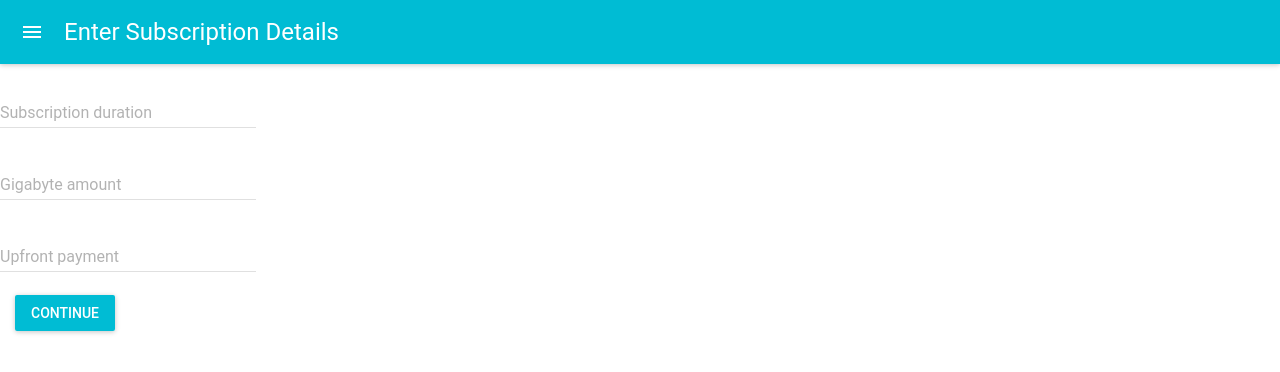
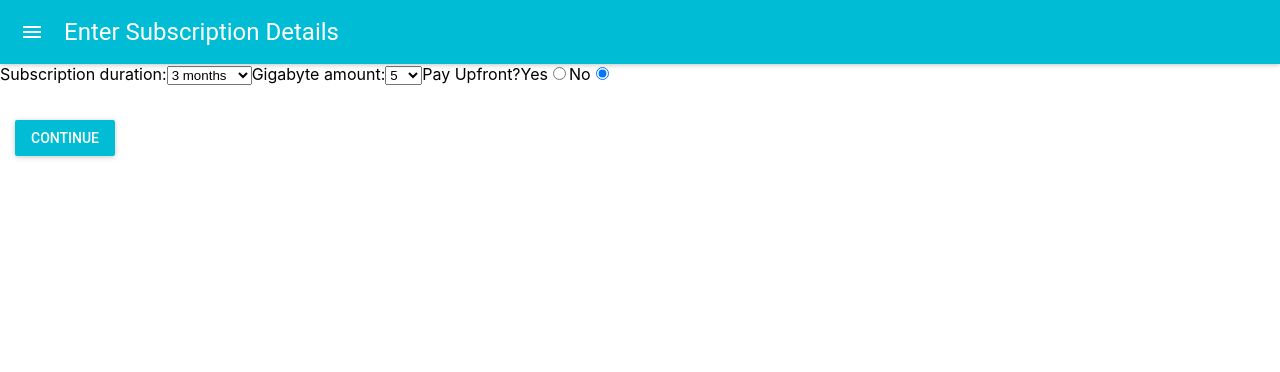
Before and after one commit to amyriley/cloud_music, a React (Create React App) app: page / in a window 1280 px wide. Shown: the top 372 px of the page. Built offline with nearby package versions, Linux system fonts and the light colour scheme.

Commit message:
disabling next button until all form fields contain values

```diff
--- a/src/components/Confirm.js
+++ b/src/components/Confirm.js
@@ -2,8 +2,6 @@ import React, { Component } from 'react';
 import MuiThemeProvider from 'material-ui/styles/MuiThemeProvider';
 import AppBar from 'material-ui/AppBar';
 import { List, ListItem } from 'material-ui/List';
-import { Checkbox } from '@material-ui/core';
-import { Typography } from '@material-ui/core';
 import RaisedButton from 'material-ui/RaisedButton';
 
 export class Confirm extends Component {
@@ -21,7 +19,8 @@ export class Confirm extends Component {
 
     render() {
         const { values: { duration, gigabytes, upfrontPayment, firstName, lastName,
-            email, address, cardNumber, cardExpiryDate, cardSecurityCode, price } } = this.props;
+            email, address, cardNumber, cardExpiryDate, cardSecurityCode, price,
+            acceptedTermsAndConditions }, handleChange } = this.props;
         return (
             <MuiThemeProvider>
                 <React.Fragment>
@@ -72,10 +71,15 @@ export class Confirm extends Component {
                             secondaryText={ price }
                         />
                     </List>
-                    <Typography variant="body2" display="block">
-                        Please confirm that you agree to the terms and conditions by selecting the check box:
-                    </Typography>
-                    <Checkbox></Checkbox>
+                    <form>
+                        <label>
+                            I accept the terms and conditions of this agreement
+                            <input
+                            checked={acceptedTermsAndConditions}
+                            onChange={handleChange('acceptedTermsAndConditions')}
+                            type="checkbox" />
+                        </label>
+                    </form>
                     <br/>
                     <RaisedButton
                         label="Confirm & Continue"
--- a/src/components/FormCreditCardDetails.js
+++ b/src/components/FormCreditCardDetails.js
@@ -18,6 +18,8 @@ export class CreditCardDetails extends Component {
 
     render() {
         const { values, handleChange } = this.props;
+        const isEnabled = values.cardNumber.length > 0 && values.cardExpiryDate > 0
+        && values.cardSecurityCode.length > 0;
         return (
             <MuiThemeProvider>
                 <React.Fragment>
@@ -48,6 +50,7 @@ export class CreditCardDetails extends Component {
                         primary={true}
                         style={styles.button}
                         onClick={this.continue}
+                        disabled={!isEnabled}
                     />
                     <RaisedButton
                         label="Back"
--- a/src/components/FormSubscriptionDetails.js
+++ b/src/components/FormSubscriptionDetails.js
@@ -1,7 +1,6 @@
 import React, { Component } from 'react';
 import MuiThemeProvider from 'material-ui/styles/MuiThemeProvider';
 import AppBar from 'material-ui/AppBar';
-import TextField from 'material-ui/TextField';
 import RaisedButton from 'material-ui/RaisedButton';
 
 export class FormSubscriptionDetails extends Component {
@@ -17,26 +16,46 @@ export class FormSubscriptionDetails extends Component {
             <MuiThemeProvider>
                 <React.Fragment>
                     <AppBar title="Enter Subscription Details" />
-                    <TextField
-                        hintText="Enter subscription duration"
-                        floatingLabelText="Subscription duration"
-                        onChange={handleChange('duration')}
-                        defaultValue={values.duration}
-                    />
-                    <br/>
-                    <TextField
-                        hintText="Enter gigabyte amount"
-                        floatingLabelText="Gigabyte amount"
-                        onChange={handleChange('gigabytes')}
-                        defaultValue={values.gigabytes}
-                    />
-                    <br/>
-                    <TextField
-                        hintText="Pay upfront?"
-                        floatingLabelText="Upfront payment"
-                        onChange={handleChange('upfrontPayment')}
-                        defaultValue={values.upfrontPayment}
-                    />
+                    <form>
+                        <label>
+                            Subscription duration:
+                            <select value={values.duration} onChange={handleChange('duration')}>
+                                <option value="3 months">3 months</option>
+                                <option value="6 months">6 months</option>
+                                <option value="12 months">12 months</option>
+                            </select>
+                        </label>
+                        <label>
+                            Gigabyte amount:
+                            <select value={values.gigabytes} onChange={handleChange('gigabytes')}>
+                                <option value="3">3</option>
+                                <option value="5">5</option>
+                                <option value="10">10</option>
+                                <option value="10">20</option>
+                                <option value="10">30</option>
+                                <option value="10">50</option>
+                            </select>
+                        </label>
+                        <label>
+                            Pay Upfront?
+                            <label>
+                                Yes
+                                <input
+                                    value="yes"
+                                    checked={values.upfrontPayment === "yes"}
+                                    onChange={handleChange('upfrontPayment')}
+                                    type="radio" />
+                            </label>
+                            <label>
+                                No
+                                <input
+                                    value="no"
+                                    checked={values.upfrontPayment === "no"}
+                                    onChange={handleChange('upfrontPayment')}
+                                    type="radio" />
+                            </label>
+                        </label>
+                    </form>
                     <br/>
                     <RaisedButton
                         label="Continue"
--- a/src/components/FormUserDetails.js
+++ b/src/components/FormUserDetails.js
@@ -18,10 +18,13 @@ export class FormUserDetails extends Component {
 
     render() {
         const { values, handleChange } = this.props;
+        const isEnabled = values.firstName.length > 0 && values.lastName.length > 0
+        && values.email.length > 0 && values.address.length > 0;
         return (
             <MuiThemeProvider>
                 <React.Fragment>
                     <AppBar title="Enter User Details" />
+                    <form>
                         <TextField
                             hintText="Enter first name"
                             floatingLabelText="First name"
@@ -49,12 +52,14 @@ export class FormUserDetails extends Component {
                             onChange={handleChange('address')}
                             defaultValue={values.address}
                         />
+                    </form>
                     <br/>
                     <RaisedButton
                         label="Continue"
                         primary={true}
                         style={styles.button}
                         onClick={this.continue}
+                        disabled={!isEnabled}
                     />
                     <RaisedButton
                         label="Back"
--- a/src/components/SubscriptionForm.js
+++ b/src/components/SubscriptionForm.js
@@ -8,9 +8,9 @@ import Success from './Success';
 export class SubscriptionForm extends Component {
     state = {
         step: 1,
-        duration: '',
-        gigabytes: '',
-        upfrontPayment: '',
+        duration: 12,
+        gigabytes: 5,
+        upfrontPayment: "no",
         firstName: '',
         lastName: '',
         email: '',
@@ -18,7 +18,8 @@ export class SubscriptionForm extends Component {
         cardNumber: '',
         cardExpiryDate: '',
         cardSecurityCode: '',
-        price: 0
+        price: 0,
+        acceptedTermsAndConditions: false
     }
 
     nextStep = () => {
@@ -44,9 +45,11 @@ export class SubscriptionForm extends Component {
     render() {
         const { step } = this.state;
         const { duration, gigabytes, upfrontPayment, firstName, lastName,
-            email, address, cardNumber, cardExpiryDate, cardSecurityCode } = this.state;
+            email, address, cardNumber, cardExpiryDate, cardSecurityCode, price,
+            acceptedTermsAndConditions } = this.state;
         const values = { duration, gigabytes, upfrontPayment, firstName, lastName,
-            email, address, cardNumber, cardExpiryDate, cardSecurityCode }
+            email, address, cardNumber, cardExpiryDate, cardSecurityCode, price,
+            acceptedTermsAndConditions }
 
         switch(step) {
             case 1:
@@ -80,6 +83,7 @@ export class SubscriptionForm extends Component {
                     <Confirm
                         nextStep={this.nextStep}
                         previousStep={this.previousStep}
+                        handleChange={this.handleChange}
                         values={values}
                     />
                 )
```
Lines whose indentation alone changed are shown as unchanged.
